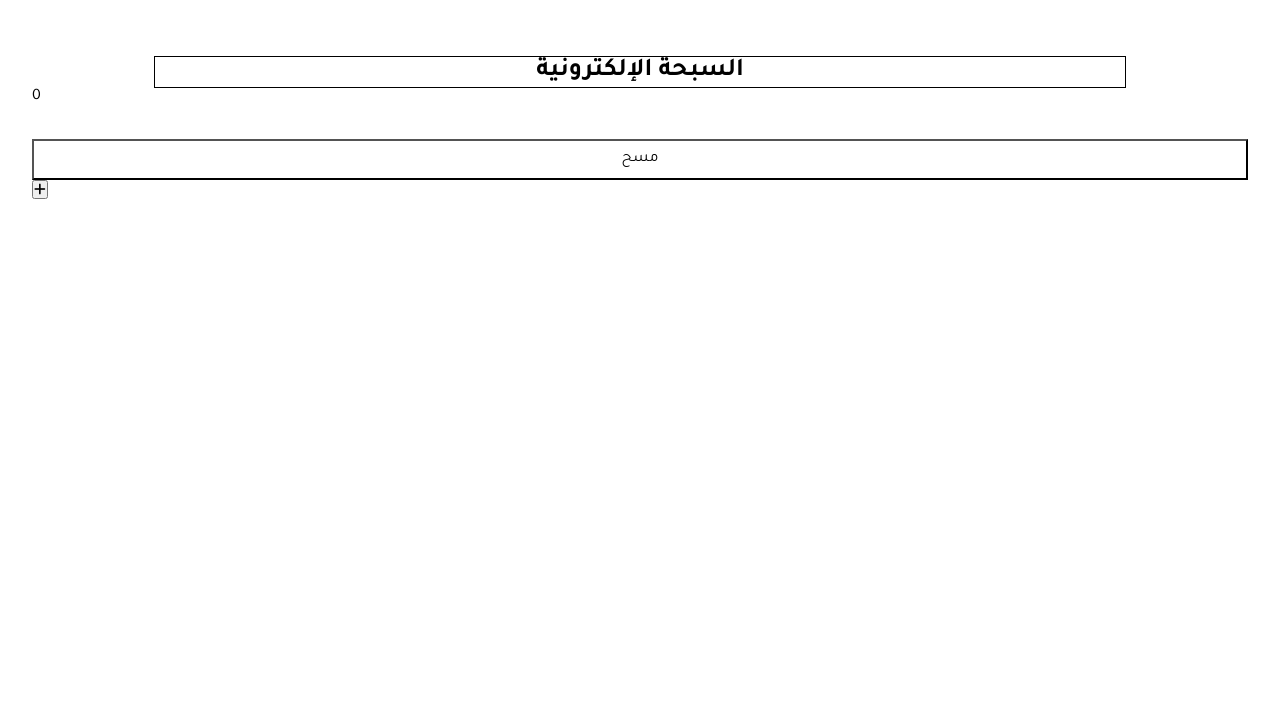
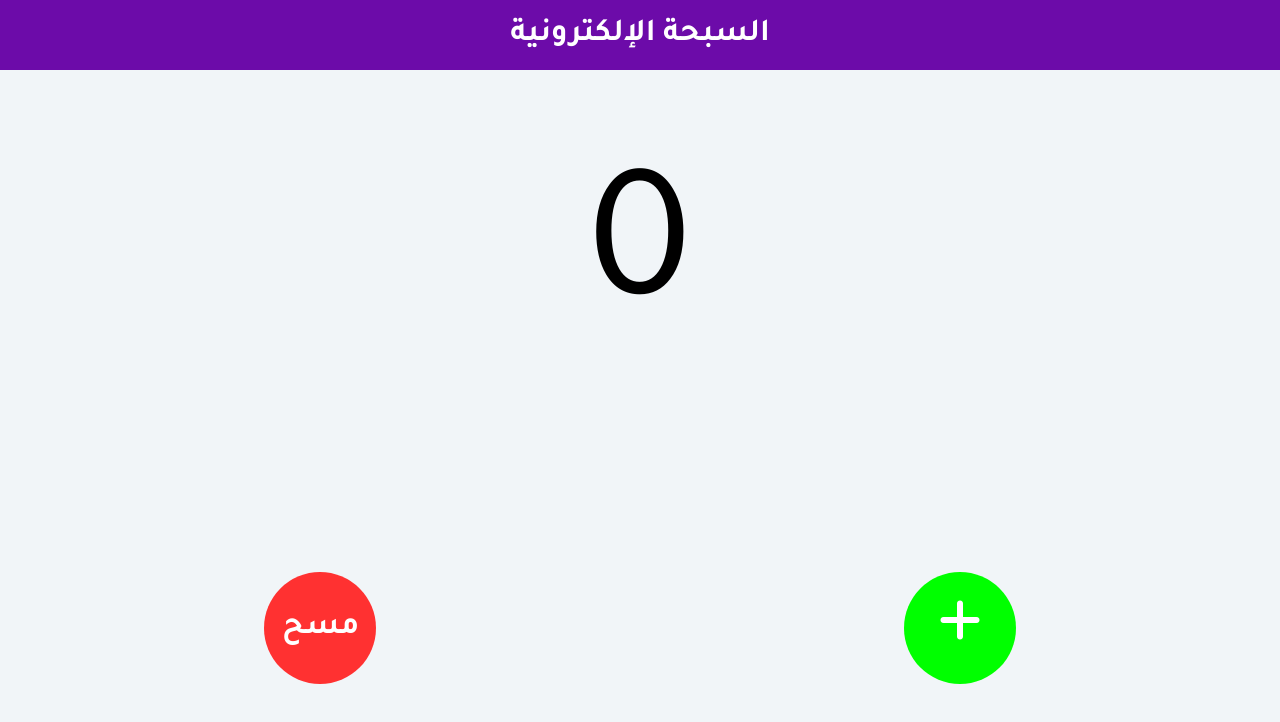
Before and after one commit to BSM95/Electronic-Sabha, a plain HTML site: page index.html in a window 1280 px wide. Drawn offline with Linux system fonts and the light colour scheme.

Commit message:
Update style.css

```diff
--- a/style.css
+++ b/style.css
@@ -11,45 +11,55 @@ body {
 }
 
 section {
-    padding: 3.5rem 2rem;
-}
-
-.box {
+    min-height: 100vh;
+    background: #f1f5f8;
 }
 
 .heading {
-    font-size: 1.6rem;
-    width: 80%;
-    border: 1px solid #000;
-    margin: 0 auto;
     text-align: center;
+    background-color: #6C0BA9;
+    color: #fff;
+    padding: 1rem;
+    font-size: 2rem;
 }
 
-.counter {
-    font-size: 4rem;
-    font-weight: 500;
-    margin-top: 3rem;
+.display-area {
+    font-size: 12rem;
     text-align: center;
+    margin-top: 5rem;
+    font-family: inherit;
+    font-weight: #222222;
 }
 
-.count {
-    margin: 0 auto;
-    margin-top: 3.5rem;
-    display: block;
-    font-family: inherit;
-    width: 120px;
-    height: 120px;
-    font-size: 2rem;
-    border-radius: 50%;
-    border: 2px solid #000;
-    background: transparent;
+.btns {
+    margin-top: 4rem;
+    display: flex;
+    justify-content: space-around;
+    margin-top: 12rem;
 }
 
+button {
+    padding: 1rem;
+    border-color: transparent;
+    width: 7rem;
+    height: 7rem;
+    border-radius: 50%;
+    font-size: 2rem;
+    text-align: center;
+    color: #fff;
+    font-family: inherit;
+    font-weight: bold;
+    transition: all 0.3s linear;
+}
 .clear {
-    width: 100%;
-    margin-top: 2rem;
-    padding: 0.575rem;
-    font-size: 1rem;
-    font-family: inherit;
-    background: transparent;
+    background: #FF3131;
 }
+
+.increament {
+    background: #00FF00;
+    font-size: 3rem;
+}
+
+button:hover {
+    scale: 1.1;
+}
```
